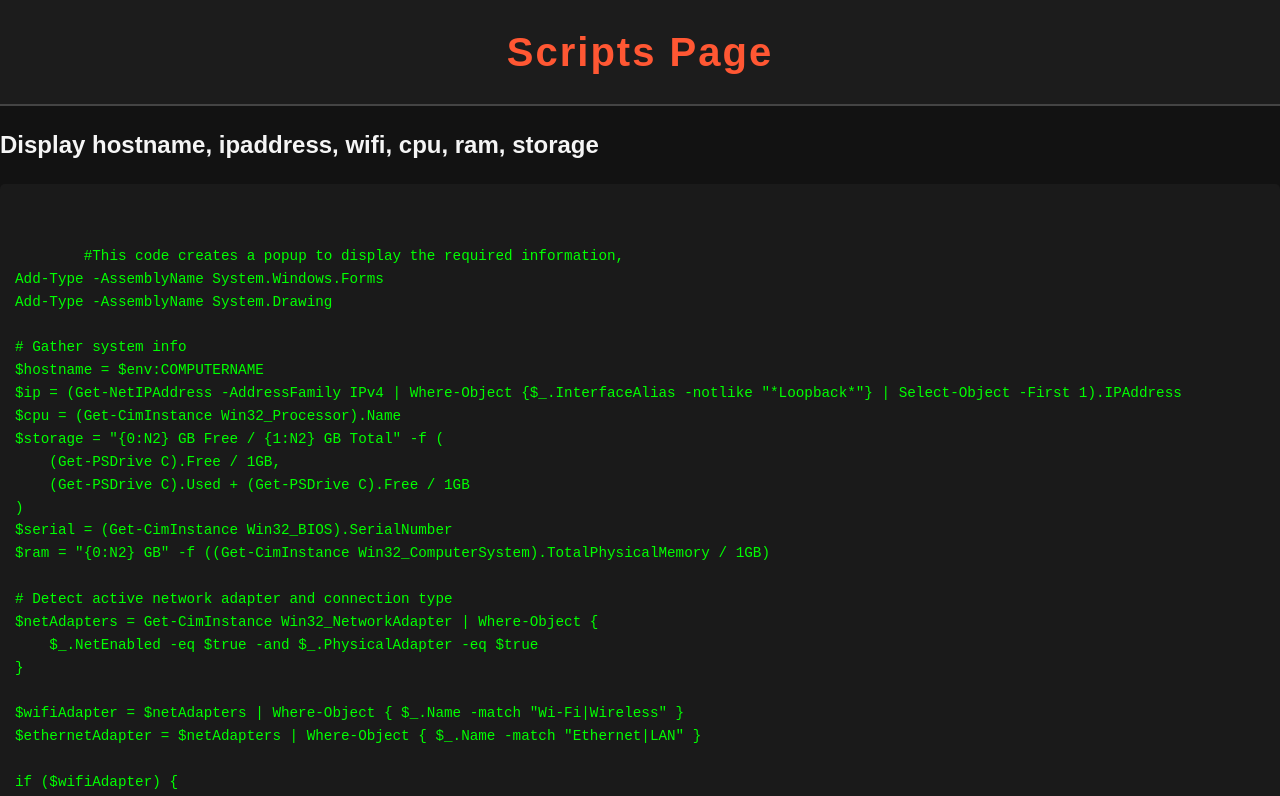
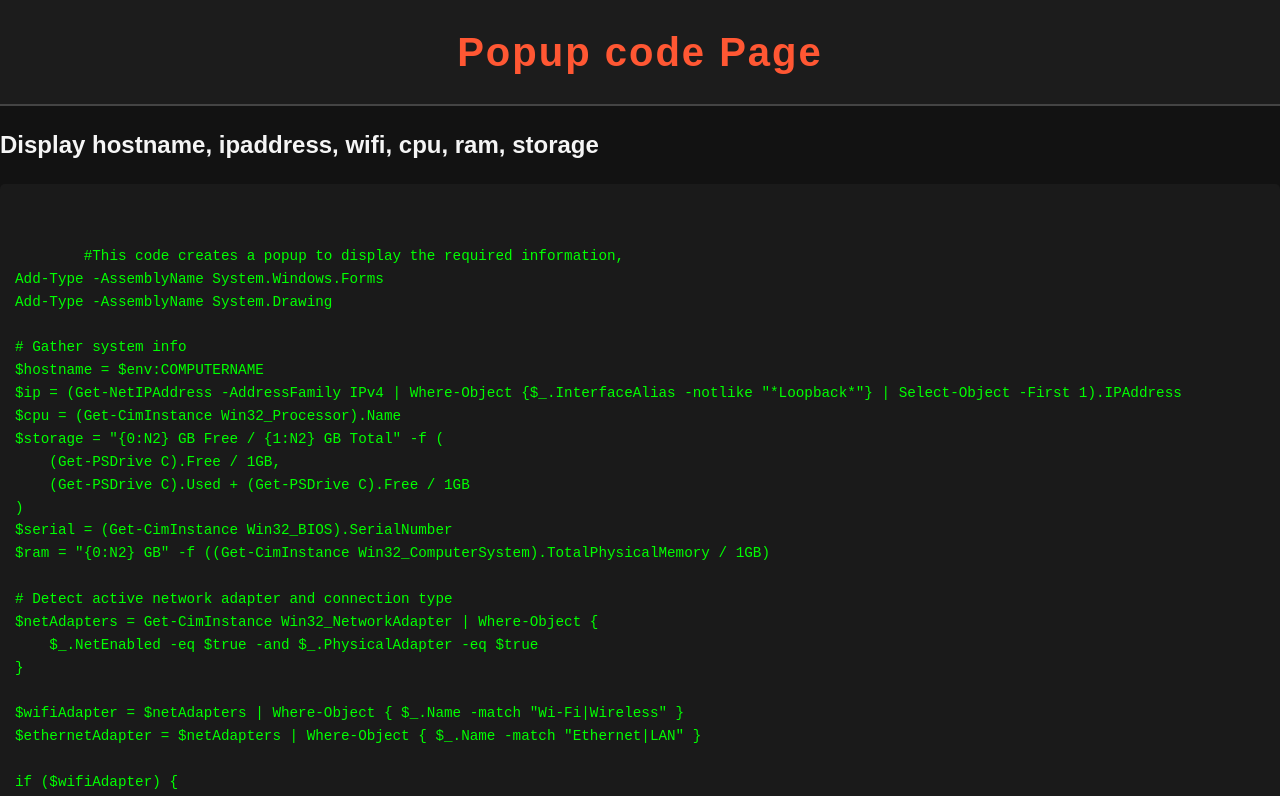
Before and after one commit to edenkeeper/TechMike, a plain HTML site: page popup.html in a window 1280 px wide. Shown: the top 796 px of the page. Drawn offline with Linux system fonts and the light colour scheme.

Commit message:
Update popup.html

```diff
--- a/popup.html
+++ b/popup.html
@@ -3,7 +3,7 @@
 <!-- Your Scripts Page content here -->
 <!-- Scripts Page -->
 <header>
-  <h1>Scripts Page</h1>
+  <h1>Popup code Page</h1>
 </header>
 
 <main>
```
